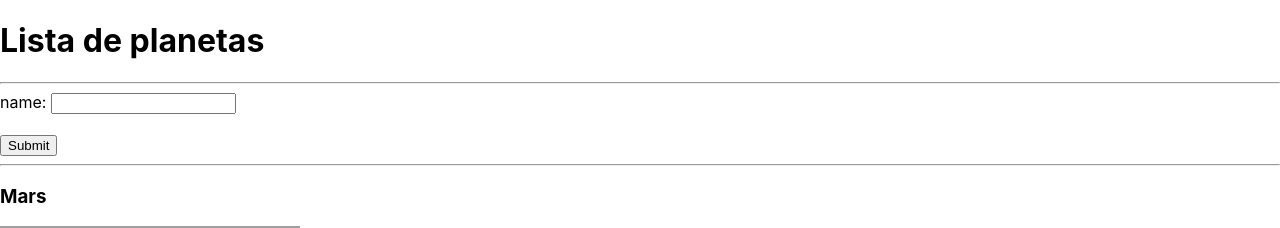
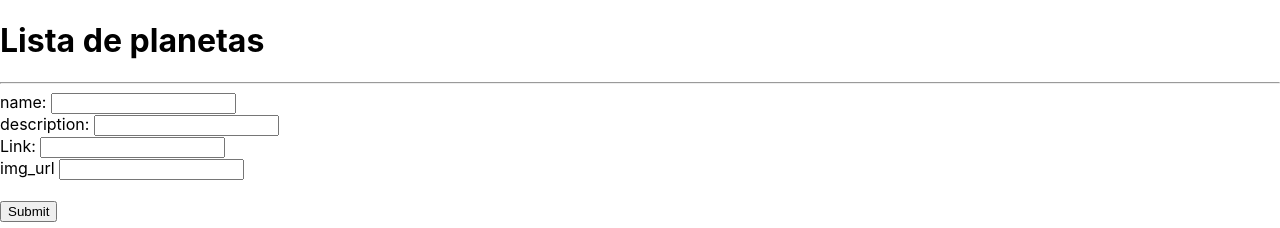
Before and after one commit to diogo-M-A/Treinamento-OneBitCode, a React (Create React App) app in the folder 9_ React/2 my First app/my-first-app/: page / in a window 1280 px wide. Shown: the top 228 px of the page. Built offline with nearby package versions, Linux system fonts and the light colour scheme; grey boxes are pictures that could not be loaded.

Commit message:
controlando multiplos inputs

```diff
--- a/9_ React/2 my First app/my-first-app/src/components/planets/form/index.js
+++ b/9_ React/2 my First app/my-first-app/src/components/planets/form/index.js
@@ -1,11 +1,22 @@
 import React, {Fragment, useState} from "react";
 
+const initialState = {
+  name: '',
+  description: '',
+  link: '',
+  img_url: ''
+}
+
 const Form = (props) =>{
-  const [name, setName] = useState('');
-  const handleChange = (event) => setName(event.target.value);
+  const [fields, setFields] = useState(initialState);
+  const handleFieldsChange = (e) => setFields({
+    ...fields,
+    [e.currentTarget.name]: e.currentTarget.value
+  });
   const handleSubmit = (event) => {
-    props.addPlanet({name: name});
+    props.addPlanet(fields);
     event.preventDefault()
+    setFields(initialState)
   }
 
   return(
@@ -13,7 +24,19 @@ const Form = (props) =>{
       <form onSubmit={handleSubmit}>
         <div>
           <label htmlFor="name">name: </label>
-          <input id='name'type='text' value={name} onChange={handleChange}/>
+          <input id='name' name='name' type='text' value={fields.name} onChange={handleFieldsChange}/>
+        </div>
+        <div>
+          <label htmlFor="paragrafo">description: </label>
+          <input id='paragrafo' name='paragrafo' type='text' value={fields.paragrafo} onChange={handleFieldsChange}/>
+        </div>
+        <div>
+          <label htmlFor="link">Link: </label>
+          <input id='link' name='link' type='text' value={fields.link} onChange={handleFieldsChange}/>
+        </div>
+        <div>
+          <label htmlFor="img_url">img_url </label>
+          <input id='img_url' name='img_url' type='text' value={fields.img_url} onChange={handleFieldsChange}/>
         </div>
         <br/>
         <input type='submit'/>
--- a/9_ React/2 my First app/my-first-app/src/components/planets/planet/index.js
+++ b/9_ React/2 my First app/my-first-app/src/components/planets/planet/index.js
@@ -1,4 +1,4 @@
-import React, { Fragment, useEffect, useState } from "react";
+import React, { useEffect, useState } from "react";
 import GrayImg from "../../shared/gray img/index";
 import DescriptionWithLink from "../../shared/descriptionWithLink";
 
--- a/9_ React/2 my First app/my-first-app/src/components/shared/gray img/index.js
+++ b/9_ React/2 my First app/my-first-app/src/components/shared/gray img/index.js
@@ -4,7 +4,7 @@ import './style.css';
 const GrayImg = (props) => {
   return(
     <Fragment>
-      <img className={props.gray ? 'gray-img' : 'color-img'} src={props.img_url} alt='saturno'></img>
+      <img className={props.gray ? 'gray-img' : 'color-img'} src={props.img_url}></img>
     </Fragment>
   )
 }
```
